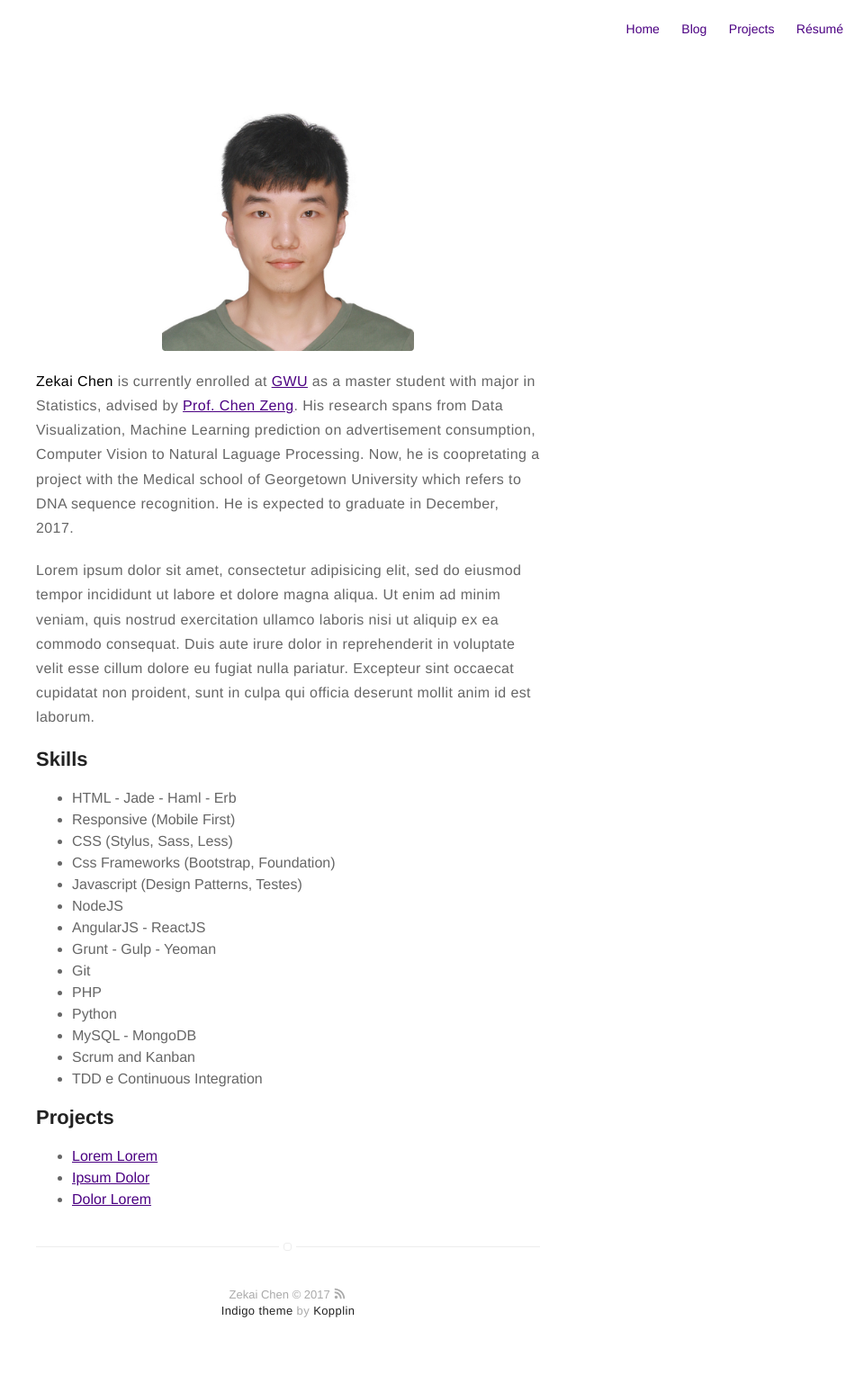
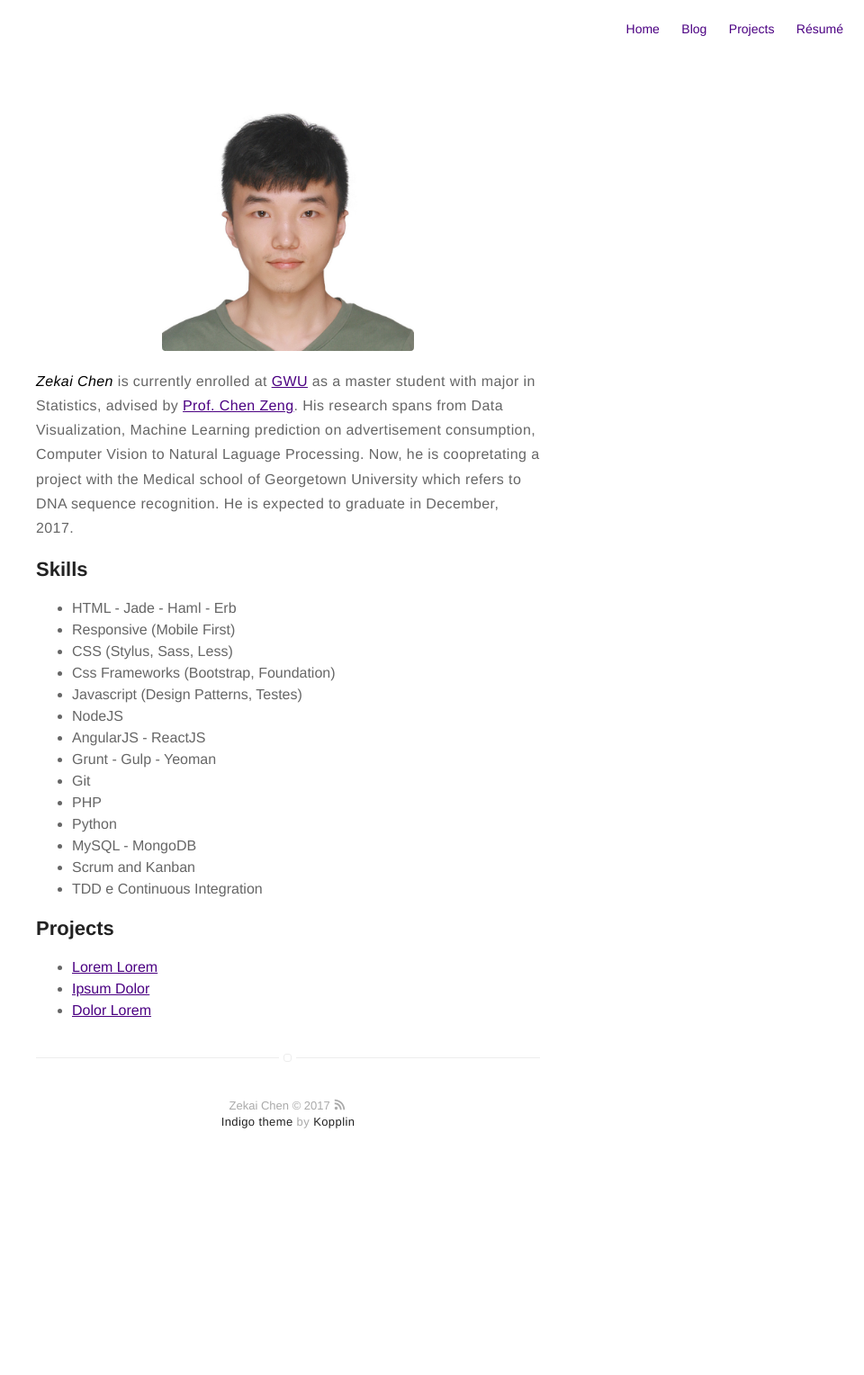
Before and after one commit to shuqizhuzhu/shuqizhuzhu.github.io, a Jekyll site: the page built from about.md, in a window 1280 px wide. Shown: the whole page at 90% size, without its empty margins (320-1280 px from the left). Built offline with Jekyll 4.4.1, drawn with Linux system fonts in a browser that asks for light colours; after the commit the page ends 1318 px from its top, so only the background shows below that.

Commit message:
Update about.md

```diff
--- a/about.md
+++ b/about.md
@@ -4,14 +4,7 @@ layout: page
 ---
 ![Profile Image]({{ site.url }}/{{ site.picture }})
 
-__Zekai Chen__ is currently enrolled at [GWU](https://www.gwu.edu) as a master student with major in Statistics, advised by [Prof. Chen Zeng](http://home.gwu.edu/~chenz/). His research spans from Data Visualization, Machine Learning prediction on advertisement consumption, Computer Vision to Natural Laguage Processing. Now, he is coopretating a project with the Medical school of Georgetown University which refers to DNA sequence recognition. He is expected to graduate in December, 2017.
-
-<p>Lorem ipsum dolor sit amet, consectetur adipisicing elit, sed do eiusmod
-tempor incididunt ut labore et dolore magna aliqua. Ut enim ad minim veniam,
-quis nostrud exercitation ullamco laboris nisi ut aliquip ex ea commodo
-consequat. Duis aute irure dolor in reprehenderit in voluptate velit esse
-cillum dolore eu fugiat nulla pariatur. Excepteur sint occaecat cupidatat non
-proident, sunt in culpa qui officia deserunt mollit anim id est laborum.</p>
+__*Zekai Chen*__ is currently enrolled at [GWU](https://www.gwu.edu) as a master student with major in Statistics, advised by [Prof. Chen Zeng](http://home.gwu.edu/~chenz/). His research spans from Data Visualization, Machine Learning prediction on advertisement consumption, Computer Vision to Natural Laguage Processing. Now, he is coopretating a project with the Medical school of Georgetown University which refers to DNA sequence recognition. He is expected to graduate in December, 2017.
 
 <h2>Skills</h2>
 
```
